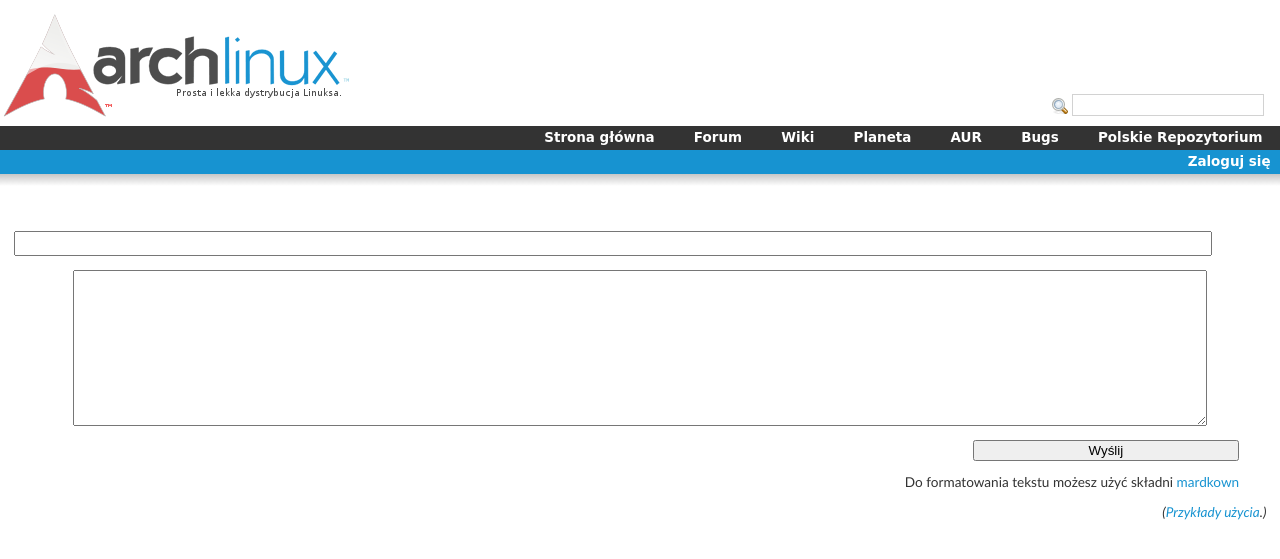
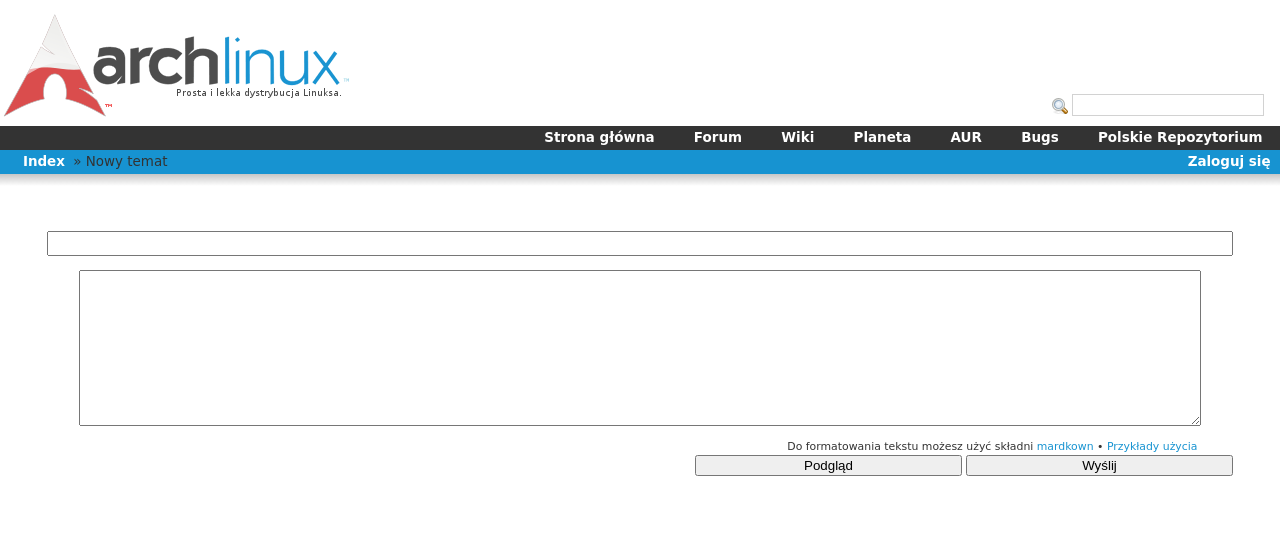
Before and after one commit to mughrabi/arch-pl, a Django app: template templates/forum/add_thread.html in a window 1280 px wide. Shown: the top 559 px of the page. Run offline with Django 3.2, Linux system fonts and the light colour scheme; the template is opened without the code that fills it: values that come from a table or form of the project are taken from there, others are empty; parts of the project's set-up code (start-up, migrations or seed data) failed here and were passed over.

Commit message:
another css & design change

```diff
--- a/media_root/css/forum.css
+++ b/media_root/css/forum.css
@@ -1,22 +1,20 @@
 table.list {
     margin: 2em auto;
     border-collapse: collapse;
-    /* border: 1px solid #D2D2D2; */
-    border: 1px solid #333333;
     width: 96%;
     min-width: 60em;
-    line-height: 2.1em;
+    line-height: 3.1em;
+    border-bottom: 1px solid #DCDCDC;
 }
 
 table.list td { padding: 0 1em; }
 
 .list thead{
-    /* background: #EFEFEF; */
-    background: #333333;
-    border-bottom: 1px solid #333333;
-    color: #ffffff;
+    border-bottom: 1px solid #DCDCDC;
+    color: #333333;
     font-weight: bold;
     text-align: center;
+    padding-bottom: 1em;
 }
 
 thead.topic-header { border: #0771A6; }
@@ -32,6 +30,10 @@ thead.topic-header {
     color: #5E5E5E;
 }
 
+tbody tr:hover {
+    background: #ECEDFF;
+}
+
 td.t_name { min-width: 30em; }
 
 td.t_tnumb { text-align: center; }
@@ -44,22 +46,20 @@ td.t_name img { margin: 0 0.5em -0.2em 0; }
 /* response container */
 
 #response {
-    margin: 0 1em;
-    float: right;
+    margin: 0 auto;
+    clear: both;
 }
 
 #form {
-    float: left;
-    min-width: 45em;
-    margin: 2px 0px;
+    width: 99%;
+    margin: 0 auto;
 }
 
-#help {
-    padding: 0px 5px;
-    height: 240px;
-    width: 45%;
-    margin: 5px 0px;
-    float: right;
+#new_post_info {
+    font-size: 0.8em;
+    clear: both;
+    text-align: right;
+    margin: 0 7em;
 }
 
 /* post */
@@ -69,7 +69,7 @@ td.t_name img { margin: 0 0.5em -0.2em 0; }
 .post .user-info { margin: 1em; text-align: center; }
 .post {
     /* border: 1px solid #DCDCDC;   */
-    border-top: 1px solid #C1C1C1;
+    border-bottom: 1px solid #C1C1C1;
     background: #ffffff;
     min-height: 160px;
 }
@@ -149,3 +149,9 @@ td .t_author { font-style: italic; }
 .thread_prop {
     margin: 1em 0;
 }
+
+
+#forum_path_info {
+    position: absolute;
+    left: 1em;
+}
--- a/media_root/css/main.css
+++ b/media_root/css/main.css
@@ -1,5 +1,5 @@
 body {
-    min-width: 600px;
+    min-width: 800px;
     margin: 0 auto;
     color: #333333;
     /* font-family: "DejaVu Sans", "Bitstream Vera Sans", "Lucida Grande", Arial, sans-serif; */
--- a/media_root/javascript/markdown.js
+++ b/media_root/javascript/markdown.js
@@ -1,20 +1,20 @@
 $(document).ready(function() {
     // markdown info
-    $("#markdown_info").append(
-        "<div style=\"text-align: right; margin: 1em;\"> \
-            <p><em>(<a id=\"markdown_info_more\" href=\"#\">Przykłady użycia</a>.)</em></p> \
-            <div class=\"info\"> \
+    $("#markdown_info").after(
+        "<span id=\"markdown_help\"> \
+            &bull; <a id=\"markdown_info_more\" href=\"#\">Przykłady użycia</a> \
+         </span> \
+         <div id=\"markdown_info_text\"> \
                 <p><em>emfaza</em> - *emfaza*</p> \
                 <p><strong>silna emfaza</strong> - **silna emfaza**</p> \
                 <p><code>kod jednolinijkowy</code> - `kod` </p> \
                 <p><a href=\"#\">link</a> - [nazwa_linka](adres_linka)</p> \
                 <p><em>obrazek</em> - ![nazwa_obrazka](link_obrazka)</p> \
-            </div> \
-        </div> \
+         </div> \
         ");
-    $("#markdown_info").find(".info").hide();
-    $("#markdown_info").click(function() {
-        $(this).find(".info").toggle();
+    $("#markdown_info_text").hide();
+    $("#markdown_help").click(function() {
+        $("#markdown_info_text").toggle();
         return false;
     });
 });
--- a/templates/base.html
+++ b/templates/base.html
@@ -34,8 +34,7 @@
                     {% endblock %}
                 </ul>
                 <ul class="submenu">
-                    {% block submenu %}
-                    {% endblock %}
+                    {% block submenu %}{% endblock %}
                     <li> <!-- space keeper --> </li>
                     {% if user.is_authenticated %}
                         <li><a href="/accounts/preferences/">Profil</a></li>
--- a/templates/forum/add_thread.html
+++ b/templates/forum/add_thread.html
@@ -3,6 +3,10 @@
 {% block css %}
     {{ block.super }}
     <link rel="stylesheet" type="text/css" href="/static/css/addform.css" />
+{% endblock %}
+
+{% block path %}
+    &raquo; Nowy temat
 {% endblock %}
 
 {% block javascript %}
@@ -12,12 +16,21 @@
 {% endblock %}
 
 {% block forumdata %}
-    <form action="." method="POST">
-        {{ t_form.as_p }}
-        {{ p_form.as_p }}
-        <div id="id_submit"><input type="submit" value="Wyślij" /></div>
-    </form>
-    <div style="text-align:right; margin: 1em 3em;">Do formatowania tekstu możesz użyć składni <a href="http://en.wikipedia.org/wiki/Markdown">mardkown</a></div>
-    <div id="markdown_info"></div>
-
+    <div id="response">
+        <div id="form">
+            <form action="." method="POST" class="center">
+                {{ t_form.as_p }}
+                {{ p_form.as_p }}
+                <div id="new_post_info">
+                    Do formatowania tekstu możesz użyć składni
+                    <a href="http://en.wikipedia.org/wiki/Markdown">mardkown</a>
+                    <span id="markdown_info"></span>
+                </div>
+                <div id="id_submit">
+                    <input name="preview" type="submit" value="Podgląd" />
+                    <input name="submit" type="submit" value="Wyślij" />
+                </div>
+            </form>
+        </div>
+    </div>
 {% endblock %}
--- a/templates/forum/base.html
+++ b/templates/forum/base.html
@@ -20,6 +20,11 @@
 {% endblock %}
 
 {% block submenu %}
+    <li id="forum_path_info">
+        <a href="/forum/">Index</a>
+        {% block path %} {% endblock %}
+    </li>
+    {% block submenu_base %}
         {% if user.is_authenticated %}
             <li><a href="/forum/show_unreaded/">Pokaż nowe</a></li>
             <li><a href="/forum/new_thread/">Nowy temat</a></li>
@@ -28,6 +33,7 @@
             <li><a href="/forum/my_activity/">Aktywne tematy</a></li>
             <li><a href="/forum/feeds/latest/">RSS</a></li>
         {% endif %}
+    {% endblock %}
 {% endblock %}
 
 {% block middle %}
@@ -38,11 +44,6 @@
         </form>
     </div>
 
-    <div class="topic-info">
-    {% block path %}
-    {% endblock %}
-    </div>
-
     {% block forumdata %}
     {% endblock %}
 {% endblock %}
```
Also changed, not shown: media_root/javascript/forum_colors.js (deleted, +0 -21 lines), templates/forum/thread.html (+28 -17 lines). Lines whose indentation alone changed are shown as unchanged.
